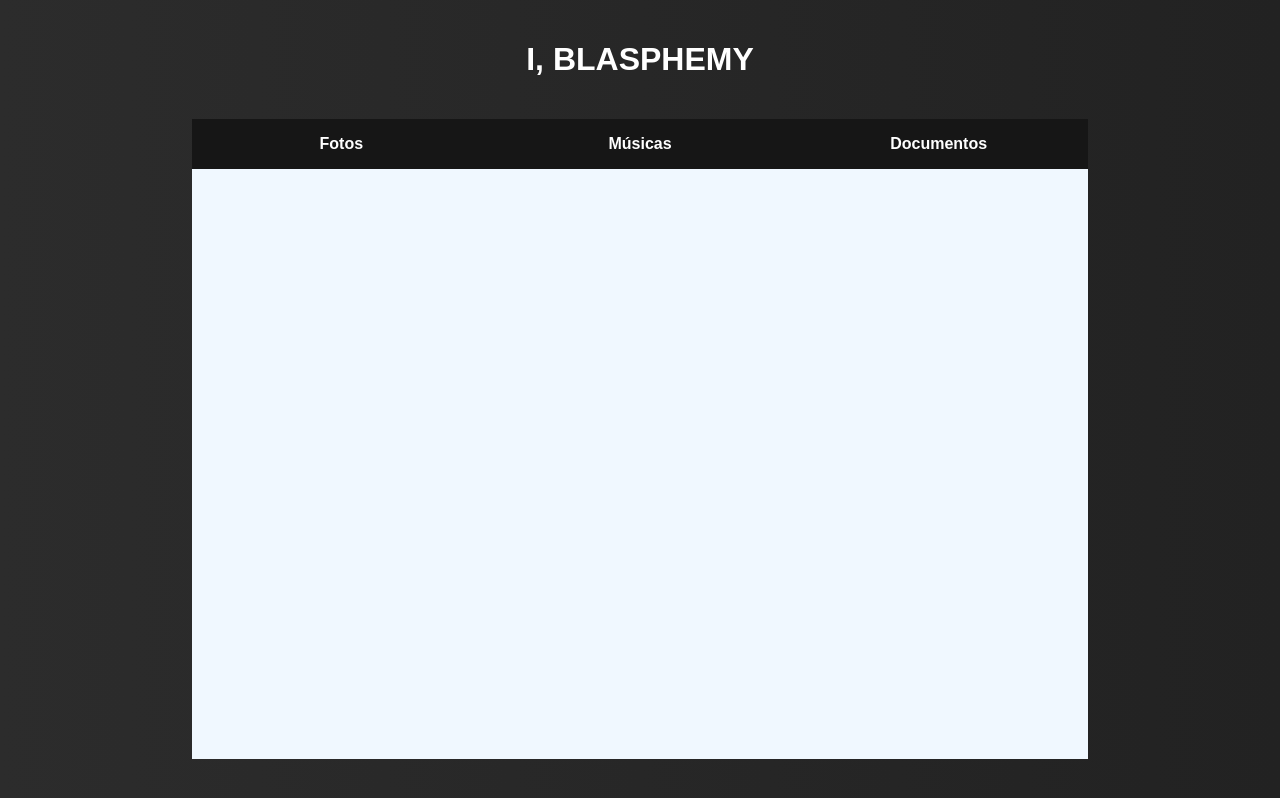
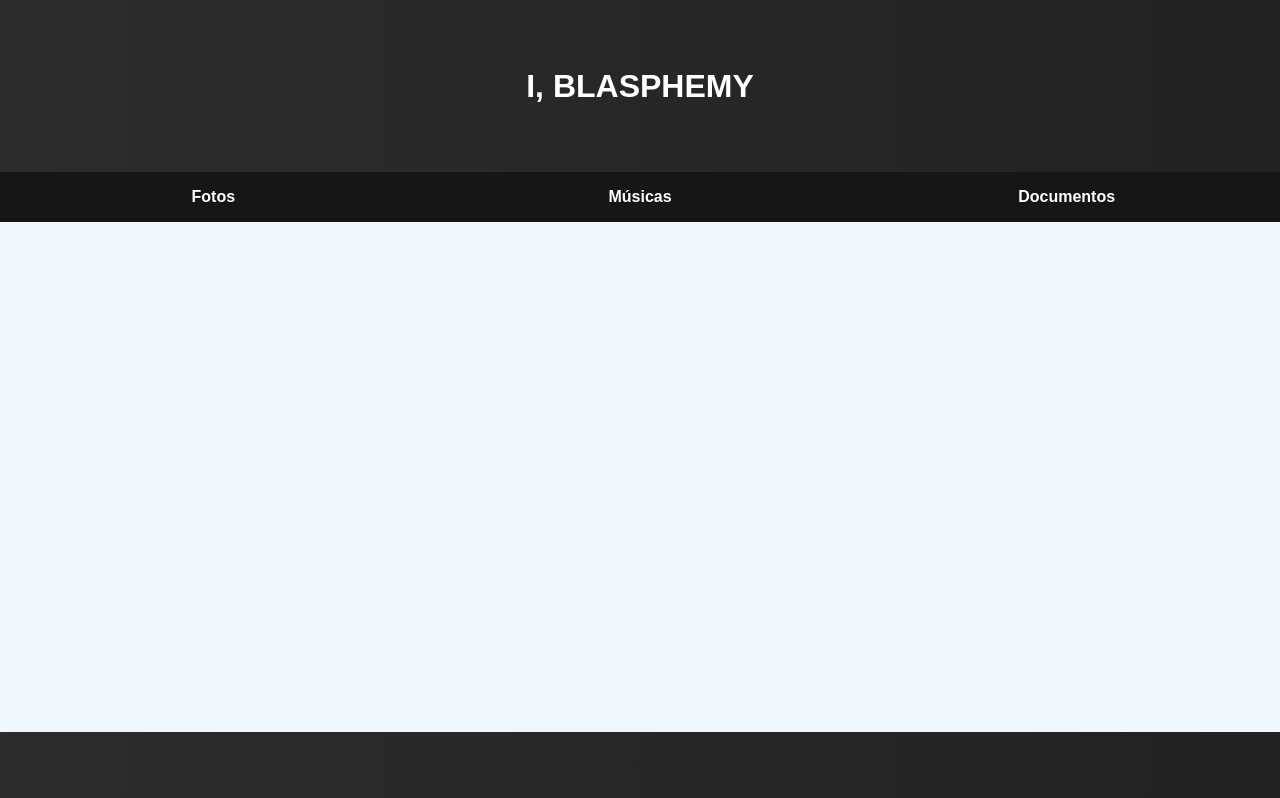
Before and after one commit to iagopedro/i-blasphemy-site, a React (Create React App) app: page / in a window 1280 px wide. Built offline with nearby package versions, Linux system fonts and the light colour scheme.

Commit message:
pequeno ajuste na largura

```diff
--- a/src/components/Options/styles.css
+++ b/src/components/Options/styles.css
@@ -1,7 +1,7 @@
 .container {
   background-color: aliceblue;
-  height: 80%;
-  width: 70%;
+  height: 70%;
+  width: 100%;
 }
 
 .options-list {
@@ -26,7 +26,7 @@
   align-items: center;
   justify-content: center;
   background-color: rgb(22, 22, 22);
-  transition: background-color 0.2s;
+  transition: background-color 0.1s;
 }
 
 .options-item:hover {
```
